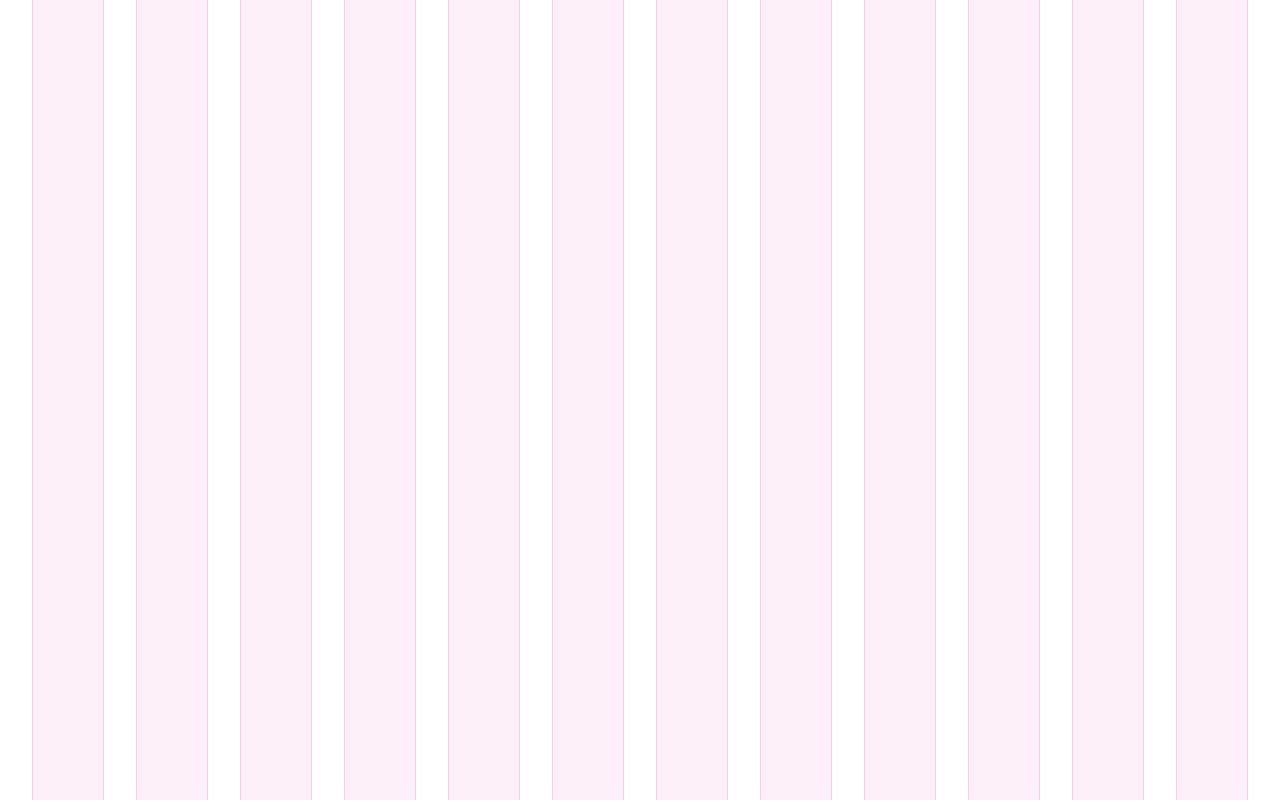
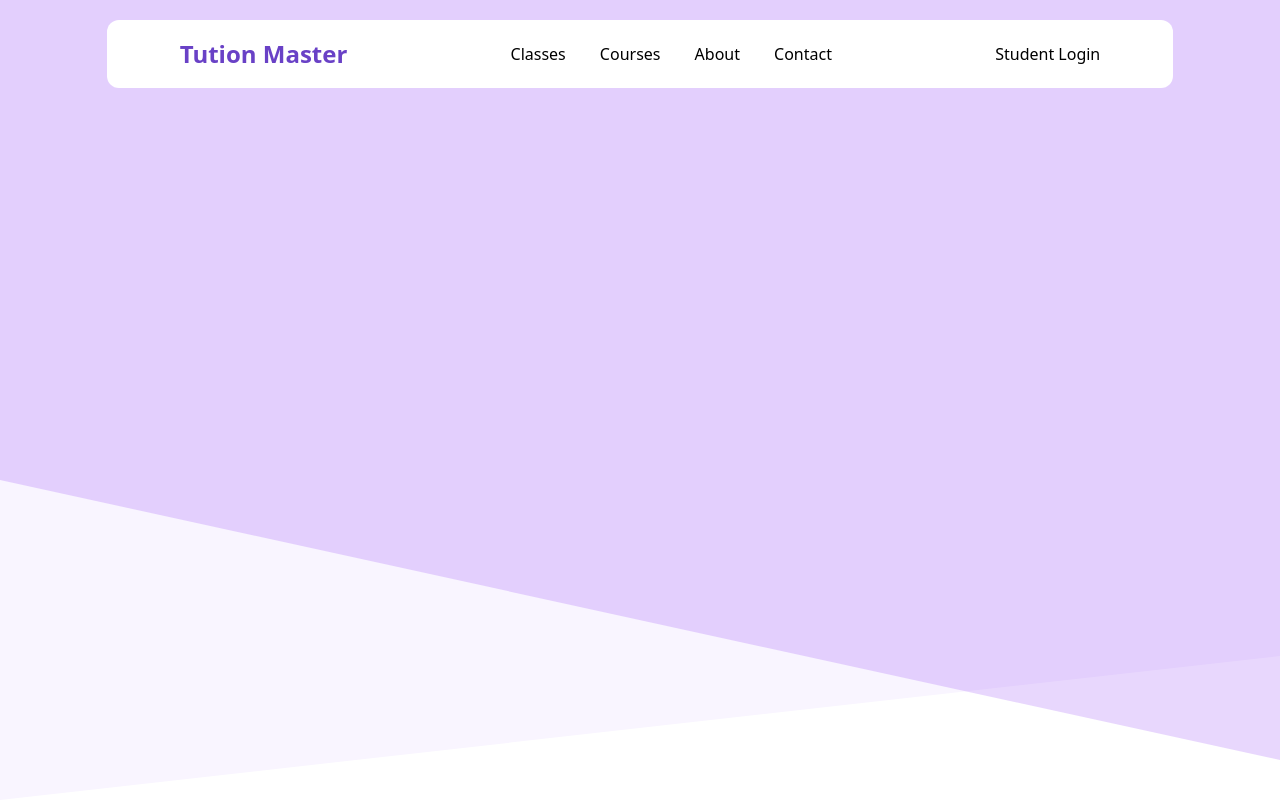
Before and after one commit to gomes-milindu/Combined_Mathematics_Frontend, a React (Vite) app: page /classes in a window 1280 px wide. Before the commit this address had no page. Shown: the top 802 px of the page. Built offline with nearby package versions, Linux system fonts and the light colour scheme.

Commit message:
created each page structure

```diff
--- a/Data/CourseData.js
+++ b/Data/CourseData.js
@@ -15,7 +15,7 @@
   {
     id: 3,
     title: "Center of Gravity",
-    category: "Applied Mathematics",
+    category: "Pure Mathematics",
     price: "2500",
   },
   {
--- a/src/App.jsx
+++ b/src/App.jsx
@@ -7,6 +7,9 @@ import StudentDetails from "./components/AdminPage/StudentDetails";
 import GridLayout from "./components/layout/GridLayout";
 import toast, { Toaster } from "react-hot-toast";
 import Course from "./pages/Course";
+import Classes from "./pages/Classes";
+import About from "./pages/About";
+import Contact from "./pages/Contact";
 -toast
 
 function App() {
@@ -21,6 +24,9 @@ function App() {
           <Route path="/" element={<HomePage />} />
           <Route path="/admin/*" element={<Admin />} />
           <Route path="/course/*" element={<Course />} />
+          <Route path="/classes/*" element={<Classes />} />
+          <Route path="/about/*" element={<About />} />
+          <Route path="/contact/*" element={<Contact />} />
 
 
         </Routes>
--- a/src/components/HomePage/GlassBox.jsx
+++ b/src/components/HomePage/GlassBox.jsx
@@ -29,10 +29,10 @@ export default function GlassBox() {
 
         <Link to="/" className="text-[24px]">Tution Master</Link>
         <div className="text-[16px] flex flex-row items-center justify-between gap-6">
-          <div className="">Classes</div>
+          <Link to="/classes" className="">Classes</Link>
           <Link to="/course" className="">Courses</Link>
-          <div className="">About</div>
-          <div className="">Contact</div>
+          <div className="/about">About</div>
+          <div className="/contactus">Contact</div>
         </div>
         <Link to="/admin" className="w-[136px] h-9 bg-[#7F56D9] flex justify-center items-center text-white rounded-lg">Student Logging</Link>
       </div>
--- a/src/components/NavBar.jsx
+++ b/src/components/NavBar.jsx
@@ -8,10 +8,10 @@ function NavBar(){
                     <div className="w-10/12 h-[68px] bg-white flex flex-row items-center justify-around rounded-[12px]">
                         <Link to="/" className="text-[1.5rem] font-semibold text-[#6941C6]">Tution Master</Link>
                         <div className="w-4/12 flex flex-row items-center justify-around">
-                            <Link to="" className="text-[1rem]">Classes</Link>
+                            <Link to="/classes" className="text-[1rem]">Classes</Link>
                             <Link to="/course" className="text-[1rem]">Courses</Link>
-                            <Link to="" className="text-[1rem]">About</Link>
-                            <Link to="" className="text-[1rem]">Contact</Link>
+                            <Link to="/about" className="text-[1rem]">About</Link>
+                            <Link to="/contact" className="text-[1rem]">Contact</Link>
                         </div>
                         <div className="">Student Login</div>
                     </div>
--- a/src/main.jsx
+++ b/src/main.jsx
@@ -7,6 +7,6 @@ import GridLayout from './components/layout/GridLayout.jsx'
 createRoot(document.getElementById('root')).render(
   <StrictMode>
     <App />
-    <GridLayout />
+    {/* <GridLayout /> */}
   </StrictMode>,
 )
--- /dev/null
+++ b/src/pages/About.jsx
@@ -0,0 +1,23 @@
+import Footer from "../components/Footer";
+import Header from "../components/Header";
+import NavBar from "../components/NavBar";
+
+function About(){
+    return(
+        <>
+            <Header />
+            <NavBar />
+
+            <div className="w-full h-[600px] flex justify-center items-center">
+                <h1 className="text-4xl">This is About Us</h1>
+            </div>
+
+            <Footer />
+
+
+
+        </>
+    )
+}
+
+export default About
--- /dev/null
+++ b/src/pages/Classes.jsx
@@ -0,0 +1,19 @@
+import Footer from "../components/Footer"
+import Header from "../components/Header"
+import NavBar from "../components/NavBar"
+
+function Classes(){
+    return(
+        <>
+            <Header />
+            <NavBar />
+
+            <div className="w-full h-[800px] flex justify-center items-center text-4xl">
+                <h1>This is Classes Page</h1>
+            </div>
+            <Footer />
+        </>
+    )
+}
+
+export default Classes
--- /dev/null
+++ b/src/pages/Contact.jsx
@@ -0,0 +1,18 @@
+import Footer from "../components/Footer"
+import Header from "../components/Header"
+import NavBar from "../components/NavBar"
+
+function Contact(){
+    return(
+        <>
+            <Header />
+            <NavBar />
+            <div className="w-full h-[600px] flex justify-center items-center">
+                <h1 className="text-4xl">This is Contact Page</h1>
+            </div>
+            <Footer />
+        </>
+    )
+}
+
+export default Contact
```
